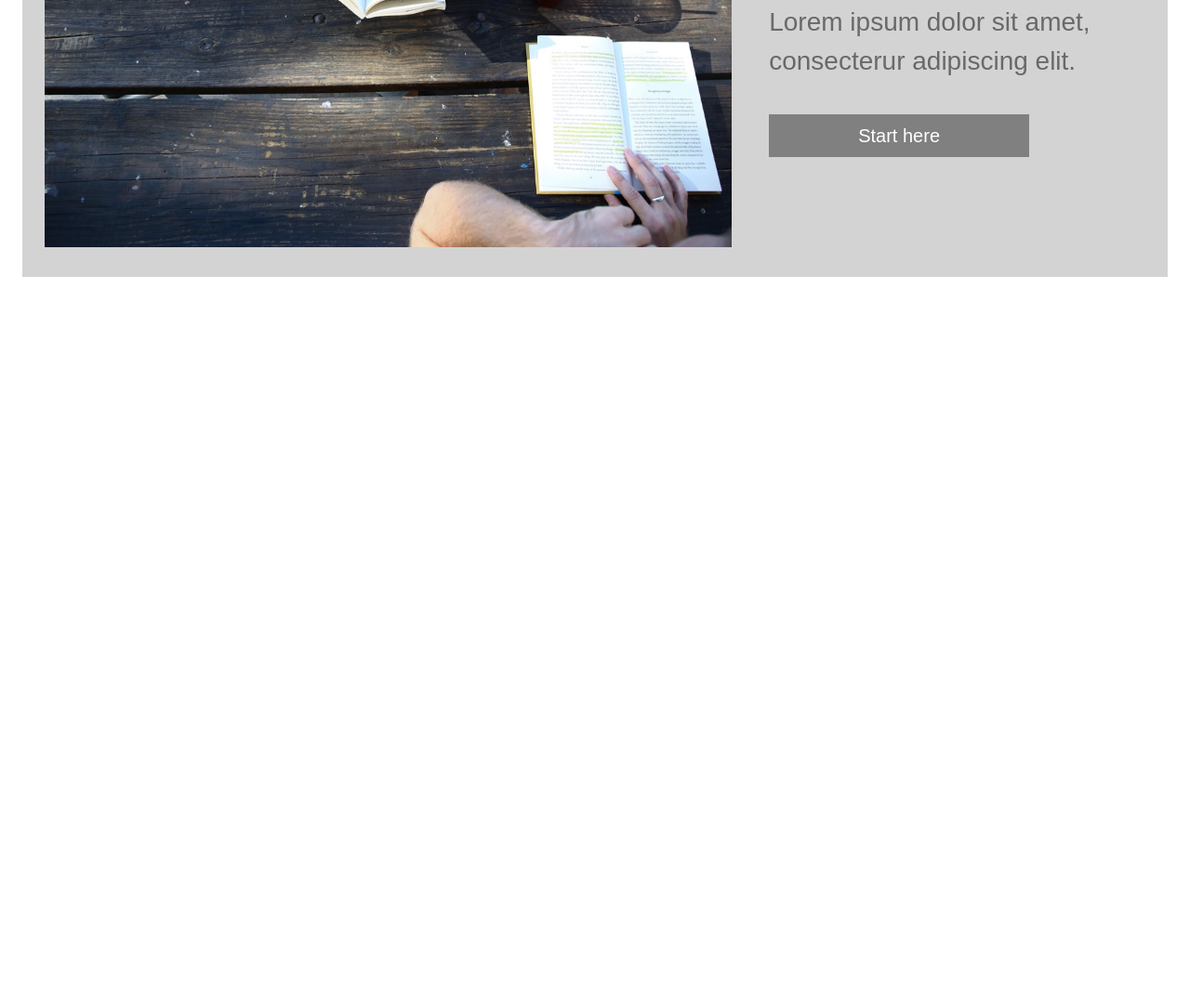
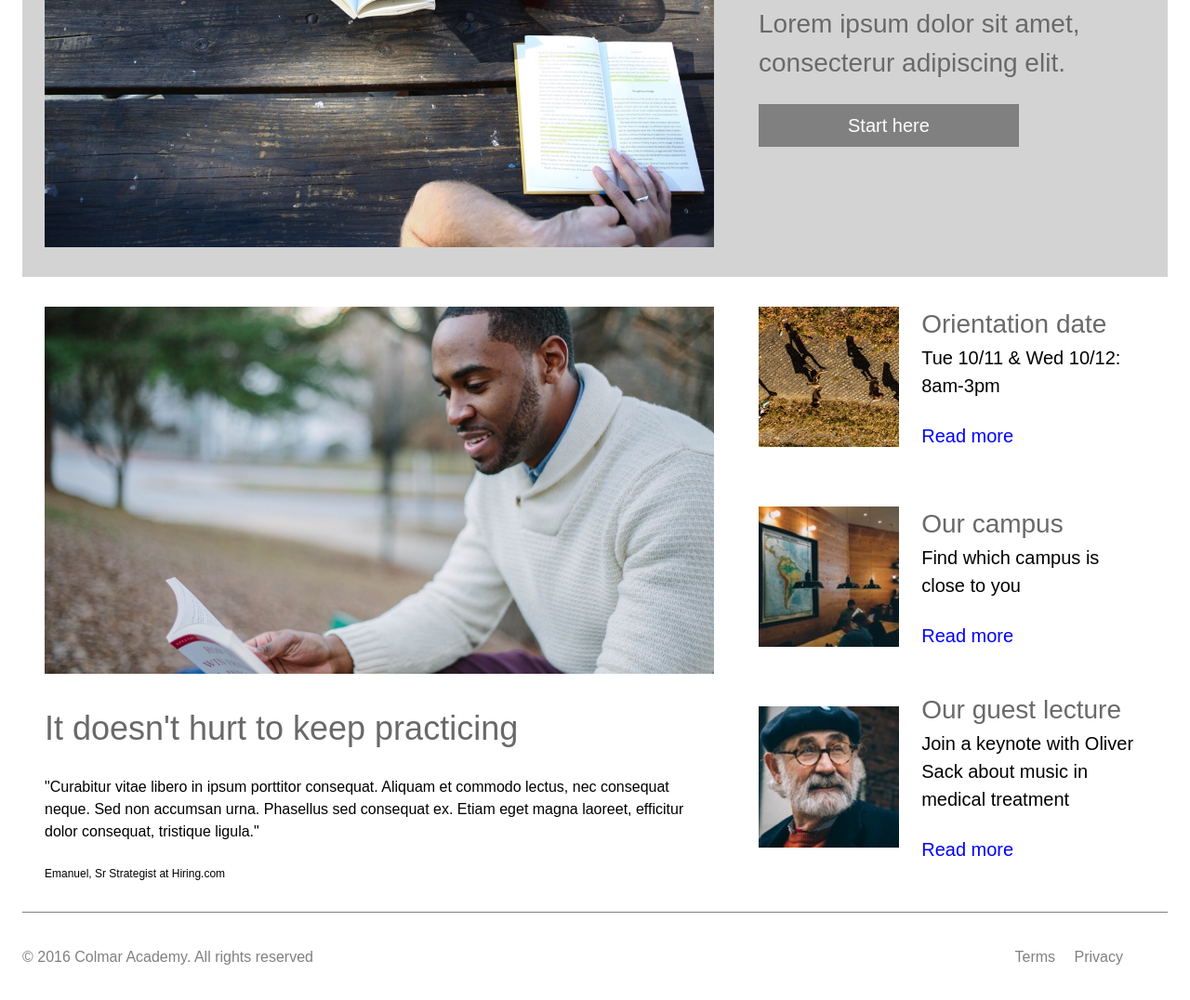
Before and after one commit to twhipple/ColmarAcademy, a plain HTML site: page index.html in a window 1280 px wide. Shown: the part 438-1514 px from the top of the page at 93% size. Before the commit the page ends 800 px from the top, so only its background shows below. Drawn offline with Linux system fonts and the light colour scheme.

Commit message:
Got the second section working pretty well.

```diff
--- a/index.html
+++ b/index.html
@@ -13,18 +13,26 @@
   <!--Header Section-->
 
   <header>
-    <div class="logo">
-      <img src="./resources/images/ic-logo.svg" alt="">
+    <nav class="logo">
+      <img src="./resources/images/ic-logo.svg" alt="logo">
       <span><a href="./index.html"><em>Colmar</em>Academy</a></span>
-    </div>
-    <div class="links">
+    </nav>
+<!--  To use for the mobil.
+    <a href="./index.html"><img src="./resources/images/ic-logo.svg" alt=""></a>
+
+    <a href="./index.html" id="mobile">
+      <img src="./resources/images/ic-logo.svg" alt="logo">
+    </a>
+-->
+
+    <nav class="links">
       <ul>
         <li><a href="#">On campus</a></li>
         <li><a href="#">Online</a></li>
         <li><a href="#">For companies</a></li>
         <li><a href="#">Sign in</a></li>
       </ul>
-    </div>
+    </nav>
   </header>
 
 
@@ -35,8 +43,8 @@
     <img src="resources/images/banner.jpg" alt="">
     <div class="text_container">
       <h1>Learn something new everyday</h1>
-      <h2>Lorem ipsum dolor sit amet, consecterur adipiscing elit.</h2>
-      <h3><a href="#">Start here</a></h3>
+      <h3>Lorem ipsum dolor sit amet, consecterur adipiscing elit.</h3>
+      <h5><a href="#">Start here</a></h5>
     </div>
   </main>
 
@@ -44,6 +52,45 @@
   <!--Keep Practicing Section (Section Container)-->
 
   <section>
+
+    <div class="box1">
+      <img src="resources/images/information-main.jpg" alt="">
+      <article class="">
+        <h2>It doesn't hurt to keep practicing</h2>
+        <p>"Curabitur vitae libero in ipsum porttitor consequat. Aliquam et commodo lectus, nec consequat neque. Sed non accumsan urna. Phasellus sed consequat ex. Etiam eget magna laoreet, efficitur dolor consequat, tristique ligula."</p>
+        <h6>Emanuel, Sr Strategist at Hiring.com</h6>
+      </article>
+    </div>
+
+    <aside class="box2">
+      <div class="littlebox">
+        <img src="resources/images/information-orientation.jpg" alt="">
+        <div class="details">
+          <h3>Orientation date</h3>
+          <h5>Tue 10/11 & Wed 10/12: 8am-3pm</h5>
+          </br>
+          <h5><a href="#">Read more</a></h5>
+        </div>
+      </div>
+      <div class="littlebox">
+        <img src="resources/images/information-campus.jpg" alt="">
+        <div class="details">
+          <h3>Our campus</h3>
+          <h5>Find which campus is close to you</h5>
+          </br>
+          <h5><a href="#">Read more</a></h5>
+        </div>
+      </div>
+      <div class="littlebox">
+        <img src="resources/images/information-guest-lecture.jpg" alt="">
+        <div class="details">
+          <h3>Our guest lecture</h3>
+          <h5>Join a keynote with Oliver Sack about music in medical treatment</h5>
+          </br>
+          <h5><a href="#">Read more</a></h5>
+        </div>
+      </div>
+    </aside>
 
   </section>
 
@@ -64,6 +111,15 @@
   <!--Footer Section-->
 
   <footer>
+    <div>
+      <span>&copy 2016 Colmar Academy. All rights reserved</span>
+    </div>
+    <nav class="links">
+      <ul>
+        <li><a href="#">Terms</a></li>
+        <li><a href="#">Privacy</a></li>
+      </ul>
+    </nav>
   </footer>
 
 
--- a/resources/css/style.css
+++ b/resources/css/style.css
@@ -7,6 +7,12 @@ body {
   font-family: sans-serif;
   line-height: 1.5;
   padding: 0 1.5rem;
+}
+
+h1,
+h2,
+h3 {
+  color: dimgrey;
 }
 
 /* Header Section "Decided to make it fixed." */
@@ -64,49 +70,160 @@ main {
 }
 
 main img {
-  width: 60%;
+  width: 45rem;
   padding: 2rem 1.5rem;
 }
 
 .text_container {
   display: flex;
   flex-direction: column;
-  justify-content: center;
+  justify-content: space-around;
   align-items: flex-start;
   width: 30%;
-  padding: 1rem;
+  padding: 8rem 1.5rem;
 }
 
 h1 {
   font-size: 3rem;
   font-weight: bold;
   color: dimgrey;
-  padding-bottom: 2rem;
 }
 
-h2 {
+h3 {
   font-size: 1.75rem;
   font-weight: normal;
   color: dimgrey;
-  padding-bottom: 2.25rem;
 }
 
-.text_container h3 {
+.text_container h5 {
   display: flex;
   justify-content: center;
-  align-items: center;
   padding: 0.5rem 6rem;
   border: 1 solid grey;
   background-color: grey;
 }
 
-.text_container h3:hover {
-  background-color: gold;
-  transition: color 250ms ease-in 500ms;
-}
-
-h3 a {
+main a {
   font-size: 1.25rem;
   color: white;
   font-weight: lighter;
 }
+
+
+.text_container h5:hover {
+  background-color: gold;
+  transition: color 250ms ease-in 300ms;
+}
+
+/* Keep Practicing Section (Section Container)*/
+
+section {
+  display: flex;
+}
+
+section img {
+  padding: 2rem 1.5rem;
+  width: 45rem;
+}
+
+article {
+  padding: 0rem 1.5rem 2rem 1.5rem;
+  width: 45rem;
+}
+
+.box1 {
+  display: flex;
+  flex-direction: column;
+  justify-content: flex-start;
+}
+
+.box2 {
+  display: flex;
+  flex-direction: column;
+}
+
+.littlebox {
+  display: flex;
+  justify-content: flex-start;
+  align-items: center;
+  /* border: 1px solid grey; Helped me figure out the container. */
+  padding-right: 2rem;
+}
+
+.littlebox img {
+  width: 9.45rem;   /* 35% of 432px width */
+}
+
+.littlebox:hover {
+  background-color: gainsboro;
+  transition: color 250ms ease-in 300ms;
+}
+
+h2 {
+  font-size: 2.25rem;
+  padding-bottom: 1.5rem;
+}
+
+p {
+  font-size: 1rem;
+  padding-bottom: 1.5rem;
+}
+
+h5 {
+  font-size: 1.25rem;
+}
+
+h6 {
+  font-size: 0.75rem;
+}
+
+.details {
+  display: flex;
+  flex-direction: column;
+  align-items: flex-start;
+}
+
+.details a {
+  color: blue;
+}
+
+
+
+
+
+
+
+
+
+
+
+
+
+
+
+
+/* Footer Section" */
+
+footer {
+  display: flex;
+  justify-content: space-between;
+  align-items: center;
+  width: 100%;
+  background-color: white;
+  height: 6rem;
+  border-top: 1px solid grey;
+}
+
+footer span {
+  color: grey;
+}
+
+.links {
+  padding-right: 3rem;
+}
+
+ul li {
+  display: inline;
+  justify-content: center;
+  padding-left: 1rem;
+}
```
